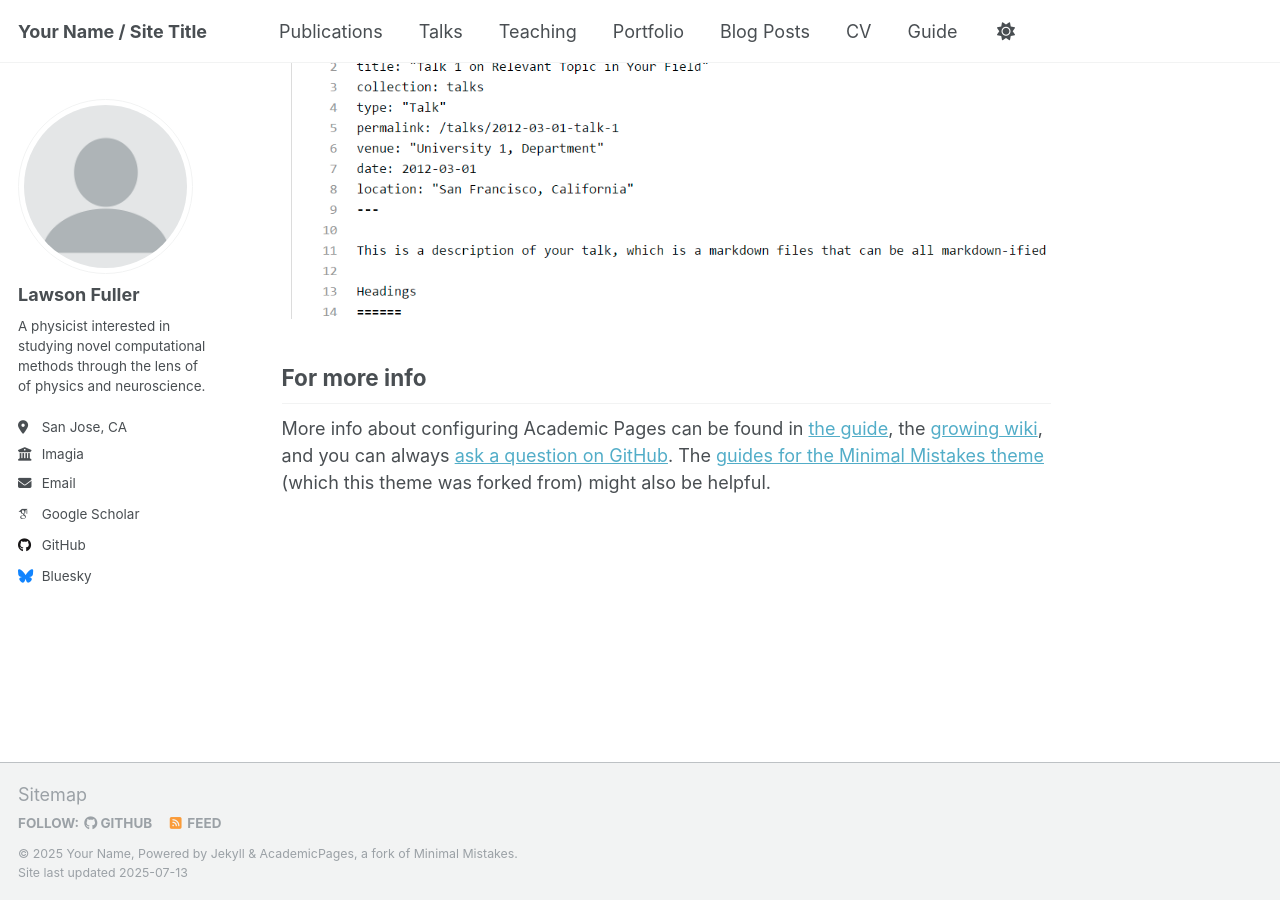
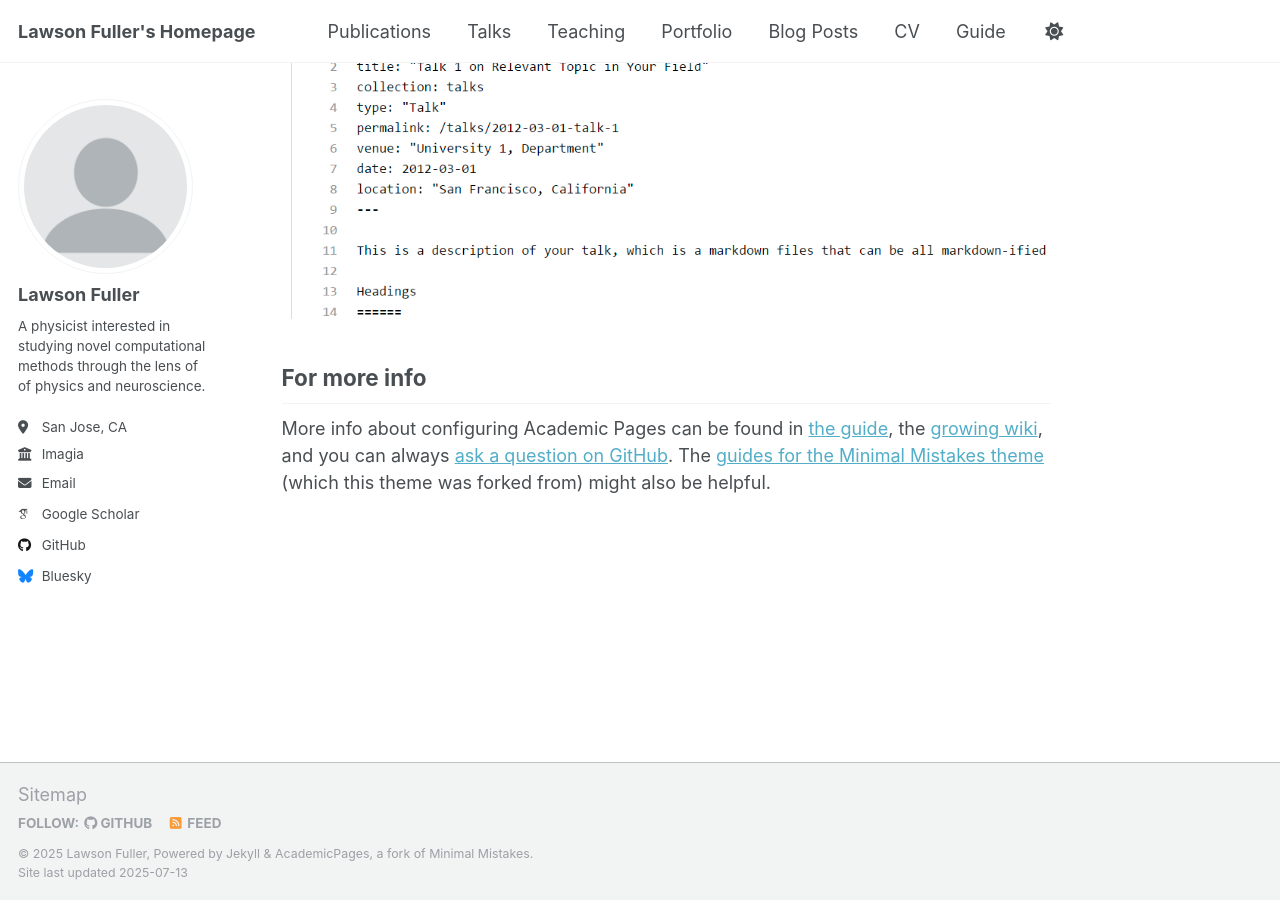
Before and after one commit to llfuller/llfuller.github.io, a Jekyll site: the page built from _pages/about.md, in a window 1280 px wide and 900 px high, scrolled down 2880 px. Built offline with Jekyll 4.4.1, drawn with Linux system fonts in a browser that asks for light colours; some web fonts are replaced; a script that is not in the unit is left out.

Commit message:
Update _config.yml

```diff
--- a/_config.yml
+++ b/_config.yml
@@ -9,9 +9,9 @@
 # Basic Site Settings
 locale                   : "en-US"
 site_theme               : "default"
-title                    : "Your Name / Site Title"
+title                    : "Lawson Fuller's Homepage"
 title_separator          : "-"
-name                     : &name "Your Name"
+name                     : &name "Lawson Fuller"
 description              : &description "personal description"
 url                      : https://academicpages.github.io # the base hostname & protocol for your site e.g. "https://[your GitHub username].github.io" or if you already have some other page hosted on Github then use "https://[your GitHub username].github.io/[Your Repo Name]"
 baseurl                  : "" # the subpath of your site, e.g. "/blog"
```
